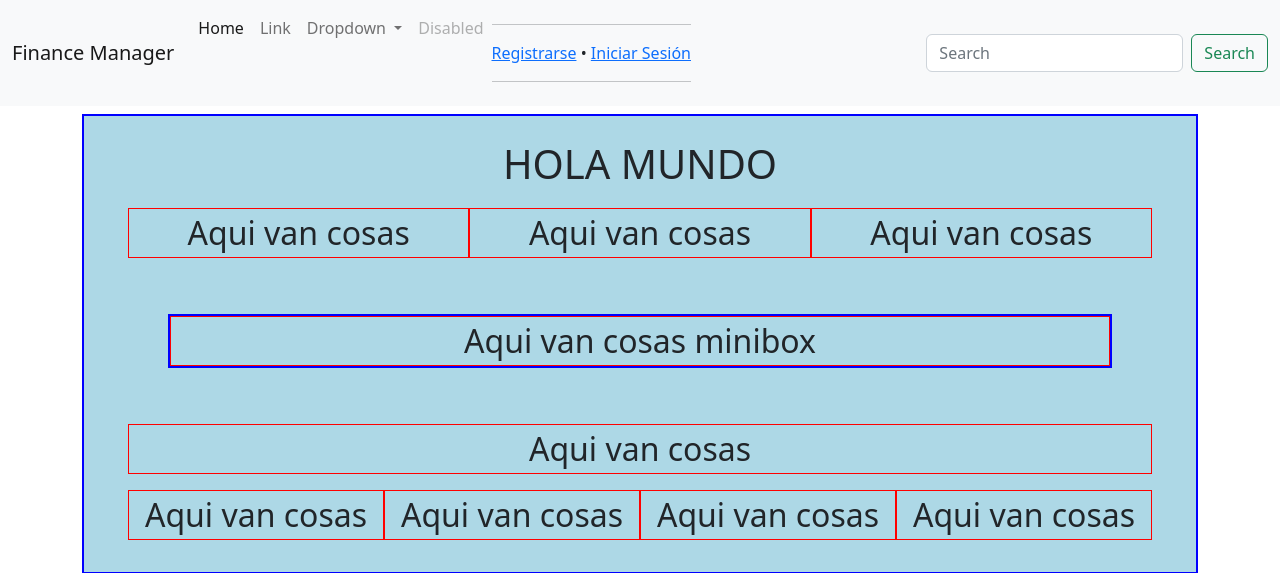
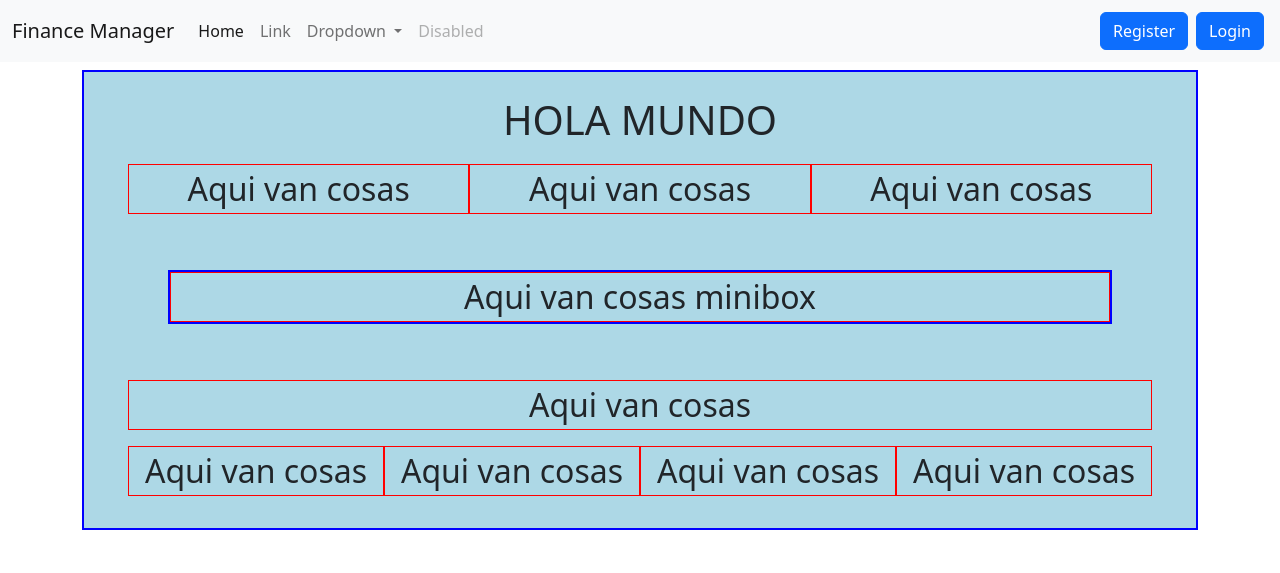
Before and after one commit to DCC-CC4401/2023-1-Grupo-27, a Django app: page /mainApp/ in a window 1280 px wide. Shown: the top 573 px of the page. Run offline with Django 4.2, Linux system fonts and the light colour scheme.

Commit message:
refactor: Change register/login buttons in navbar

```diff
--- a/FinanceManager/mainApp/templates/index.html
+++ b/FinanceManager/mainApp/templates/index.html
@@ -13,7 +13,7 @@
     <body>
         <nav class="navbar navbar-expand-lg navbar-light bg-light">
             <div class="container-fluid">
-              <a class="navbar-brand" href="index.html">Finance Manager</a>
+                <a class="navbar-brand" href="#">Finance Manager</a>
 
                 <button class="navbar-toggler" type="button" data-bs-toggle="collapse" data-bs-target="#navbarSupportedContent" aria-controls="navbarSupportedContent" aria-expanded="false" aria-label="Toggle navigation">
                     <span class="navbar-toggler-icon"></span>
@@ -22,7 +22,7 @@
                 <div class="collapse navbar-collapse" id="navbarSupportedContent">
                     <ul class="navbar-nav me-auto mb-2 mb-lg-0">
                         <li class="nav-item">
-                    <a class="nav-link active" aria-current="page" href="index.html">Home</a>
+                            <a class="nav-link active" aria-current="page" href="#">Home</a>
                         </li>
                         <li class="nav-item">
                             <a class="nav-link" href="#">Link</a>
@@ -41,22 +41,24 @@
                         <li class="nav-item">
                             <a class="nav-link disabled" href="#" tabindex="-1" aria-disabled="true">Disabled</a>
                         </li>
-                  <div class="inicio-registro-sesion">
-                    <hr>
+                    </ul>
+
+                    <!-- Login buttons -->
+
+                    <ul class="navbar-nav">
                         {% if user.is_authenticated %}
-                        <a href="{% url 'logout' %}">Cerrar sesión </a>
+                        <li class="nav-item p-1">
+                            <a class="btn btn-primary" href="{% url 'logout' %}" role="button">Logout</a>
+                        </li>
                         {% else %}
-                        <a href="{% url 'register_user' %}">Registrarse</a>
-                        <span>&bull;</span>
-                        <a href="{% url 'login' %}">Iniciar Sesión</a>
+                        <li class="nav-item p-1">
+                            <a class="btn btn-primary" href="{% url 'register_user' %}" role="button">Register</a>
+                        </li>
+                        <li class="nav-item p-1">
+                            <a class="btn btn-primary" href="{% url 'login' %}" role="button">Login</a>
+                        </li>
                         {% endif %}
-                    <hr>
-                </div>
                     </ul>
-                <form class="d-flex">
-                  <input class="form-control me-2" type="search" placeholder="Search" aria-label="Search">
-                  <button class="btn btn-outline-success" type="submit">Search</button>
-                </form>
                 </div>
             </div>
           </nav>
```
Lines whose indentation alone changed are shown as unchanged.
